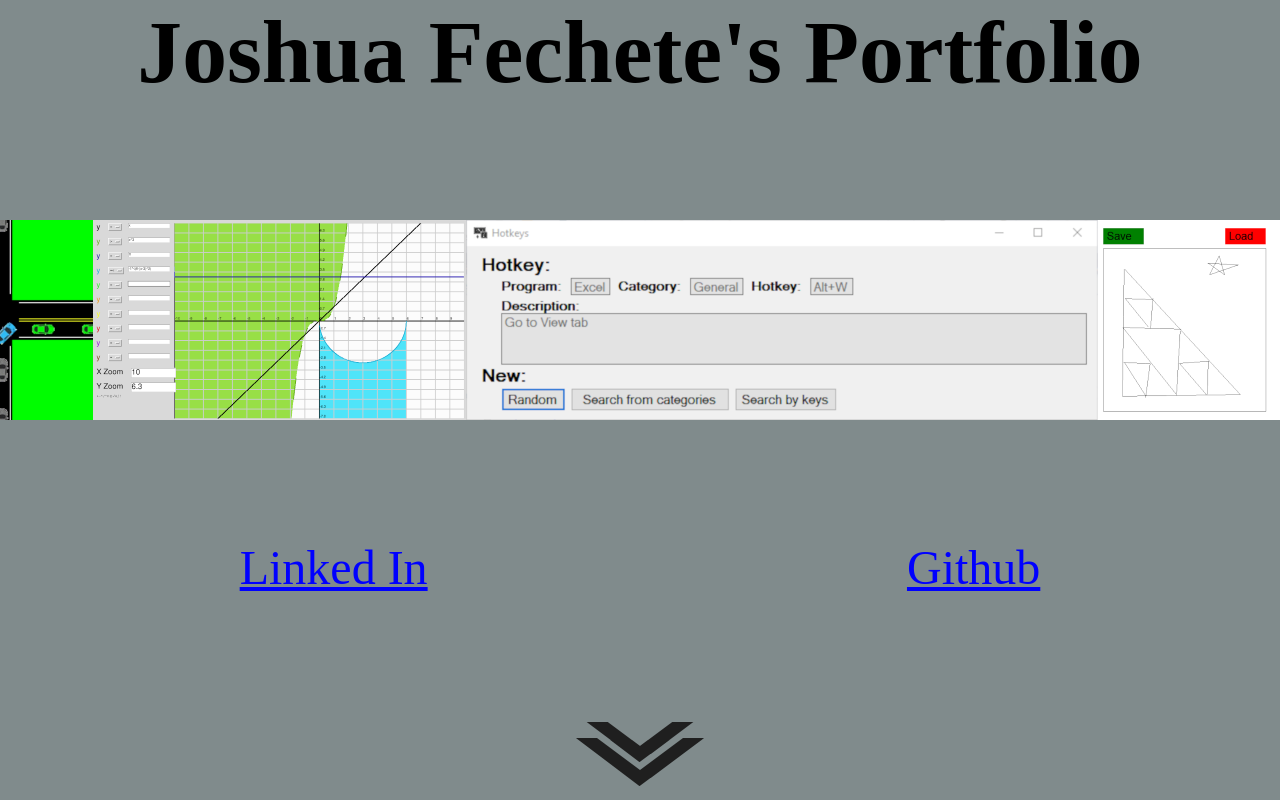
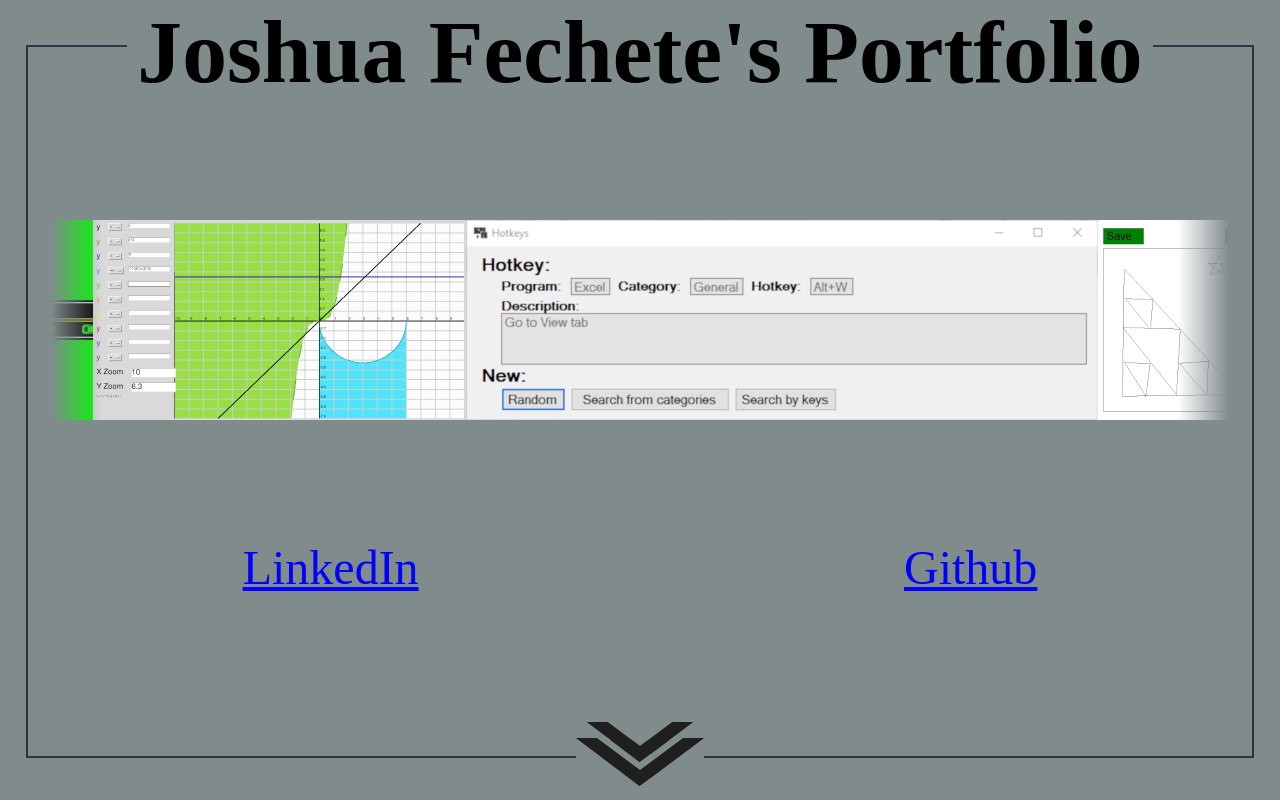
Before and after one commit to jfechete/jfechete.github.io, a plain HTML site: page index.html in a window 1280 px wide. Shown: the top 800 px of the page. Drawn offline with Linux system fonts and the light colour scheme.

Commit message:
Improved first page

```diff
--- a/index.html
+++ b/index.html
@@ -8,18 +8,21 @@
     </head>
     <body>
         <div class="background flex-container-c">
-            <h1 style="font-size: 7vw;">
+            <div class="title-border"></div>
+            <h1><span>
                 Joshua Fechete's Portfolio
-            </h1>
+            </span></h1>
             <div>
                 <nobr>
-                <img class="portfolio-strip" src="imgs/portfolioStrip.png">
-                <img class="portfolio-strip" src="imgs/portfolioStrip.png">
+                <div class="strip-fade-left"></div>
+                <div class="strip-fade-right"></div>
+                <img class="portfolio-strip" src="imgs/portfolioStrip.png"><!--
+                --><img class="portfolio-strip" src="imgs/portfolioStrip.png">
                 </nobr>
             </div>
             <div class="flex-container-d" style="justify-content: space-around;">
                 <a href="https://www.linkedin.com/in/joshua-fechete" class="account-link">
-                    Linked In
+                    LinkedIn
                 </a>
                 <a href="https://github.com/jfechete" class="account-link">
                     Github
--- a/style.css
+++ b/style.css
@@ -1,3 +1,10 @@
+:root {
+    --bg-odd: #808B8C;
+    --bg-odd-split: 128, 139, 140;
+    --bg-even: #96A4A5;
+    --border-color: #2D3644;
+}
+
 .flex-container-r, .flex-container-c, .flex-container-d {
     display: flex;
     justify-content: space-between;
@@ -21,9 +28,22 @@
     }
 }
 
+.title-border {
+    position: absolute;
+    top: 3.5vw;
+    bottom: calc(4vh + 10px);
+    left: 2vw;
+    right: 2vw;
+
+    box-sizing: border-box;
+    border: 2px solid var(--border-color);
+    z-index: -1;
+}
+
 .next-page-arrow {
     height: 8vh;
     margin: 10px;
+    background-color: var(--bg-odd);
 }
 
 /*
@@ -34,6 +54,9 @@ but I didn't like how the elemnts shifted as you scrolled.
 @media (max-aspect-ratio: 1/1) {
     .next-page-arrow {
         margin-bottom: 20vh;
+    }
+    .title-border {
+        bottom: 24vh;
     }
 }
 
@@ -98,17 +121,45 @@ but I didn't like how the elemnts shifted as you scrolled.
 .portfolio-strip {
     height: 200px;
     position: relative;
+    z-index: -3;
+}
+
+.strip-fade-left, .strip-fade-right {
+    position: absolute;
+    height: 200px;
+    width: 8vw;
+    z-index: -2;
+}
+
+.strip-fade-left {
+    background-image: linear-gradient(
+        to right,
+        rgba(var(--bg-odd-split), 1),
+        rgba(var(--bg-odd-split), 1),
+        rgba(var(--bg-odd-split), 0)
+    );
+    left: 0;
+}
+.strip-fade-right {
+    background-image: linear-gradient(
+        to left,
+        rgba(var(--bg-odd-split), 1),
+        rgba(var(--bg-odd-split), 1),
+        rgba(var(--bg-odd-split), 0)
+    );
+    right: 0;
 }
 
 div.background {
     min-height: 100vh;
     height: auto;
-    background-color: #808B8C;
+    background-color: var(--bg-odd);
     margin: 0px;
     position: relative;
+    z-index: 1;
 }
 div.background:nth-child(even) {
-    background-color: #96A4A5;
+    background-color: var(--bg-even);
 }
 
 html {
@@ -127,6 +178,20 @@ h1 {
     margin: 0;
 }
 
+h1 span {
+    background-color: var(--bg-odd);
+    padding: 10px;
+    font-size: 7vw;
+}
+@media (max-aspect-ratio: 1/1) {
+    h1 span {
+        font-size: 15vw;
+    }
+    .title-border {
+        top: 7.5vw;
+    }
+}
+
 h3 {
     text-align: center;
 }
```
